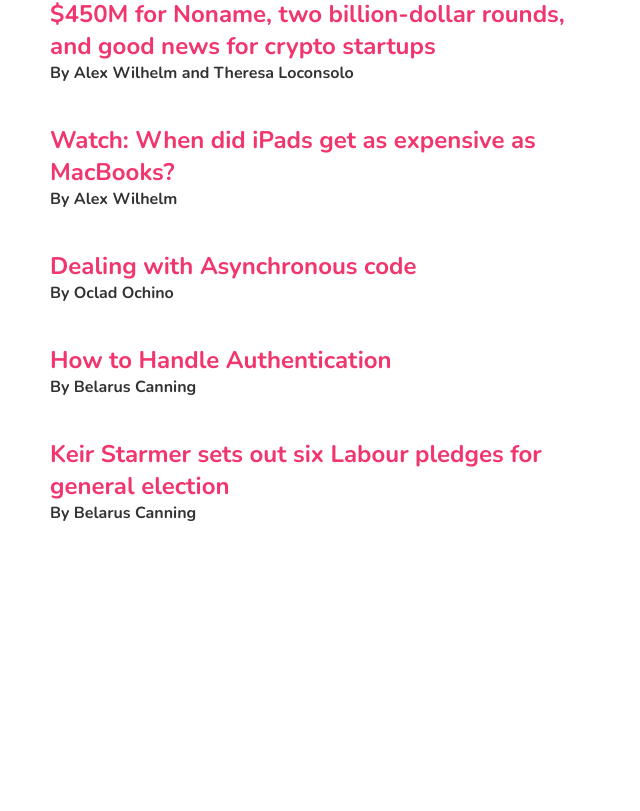
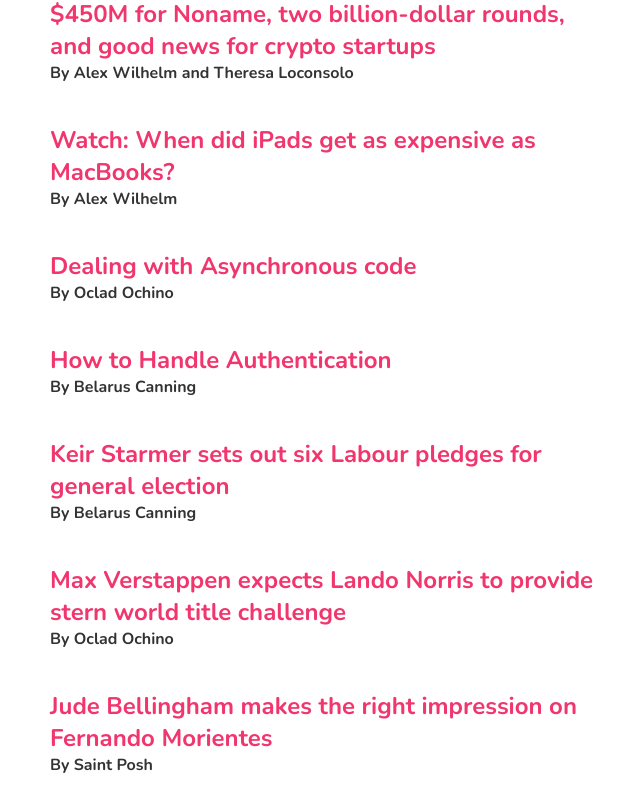
Before and after one commit to abubakrmo/my-blog, a React (Create React App) app: page / in a window 1280 px wide. Shown: the part 251-1062 px from the top of the page, without its empty margins (310-950 px from the left). Before the commit the page ends 825 px from the top, so only its background shows below. Built offline with nearby package versions, Linux system fonts and the light colour scheme; data requests are answered from the project's data file.

Commit message:
redirect function created

```diff
--- a/data/db.json
+++ b/data/db.json
@@ -35,6 +35,18 @@
       "title": "Keir Starmer sets out six Labour pledges for general election",
       "body": "Sir Keir Starmer will unveil a ­six-point plan for Britain under Labour today with an updated version of Tony Blair’s election-winning pledge card. In an effort to distil Labour’s detailed policies into a “retail offer” to voters, Starmer will set out the “first steps” he will take if he becomes minister",
       "author": "Belarus Canning"
+    },
+    {
+      "id": "a113",
+      "title": "Max Verstappen expects Lando Norris to provide stern world title challenge",
+      "body": "Max Verstappen believes Lando Norris is ready to rival him for the world championship as the Red Bull driver cast doubt on his own chances at the Monaco Grand Prix. After his maiden victory in Miami, Norris chased Verstappen all the way to the chequered flag in Imola, finishing less than a second behind the Dutchman.\nNorris is 60 points off the title pace ahead of this weekend’s race in the principality, but Verstappen said: “He (Norris) is really in the mix.",
+      "author": "Oclad Ochino"
+    },
+    {
+      "id": "e3f5",
+      "title": "Jude Bellingham makes the right impression on Fernando Morientes",
+      "body": "The 20-year-old, who is expected to be a key player for England at Euro 2024, has enjoyed a brilliant first season after moving to the Bernabeu from Borussia Dortmund for an initial £88million last summer.\n\nBellingham has scored 23 goals in all competitions for the Spanish champions with 19 coming in the league, which is better than Barcelona’s Robert Lewandowski and surpassed by only Villarreal’s Alexander Sorloth (23) and Girona’s Artem Dovbyk (21).",
+      "author": "Saint Posh"
     }
   ]
 }
--- a/src/createblog.js
+++ b/src/createblog.js
@@ -1,11 +1,11 @@
 import { useState } from "react";
-import { json } from "react-router-dom";
-
+import { useNavigate } from "react-router-dom";
 const CreateBlog = () => {
     const [title, setTitle] = useState('')
     const [body, setBody] = useState('')
     const [author, setAuthor] = useState('Oclad Ochino')
     const [isLoading, setisLoading] = useState(false)
+    const navigate = useNavigate();
 
     const handleSubmit = e => {
         e.preventDefault();
@@ -20,6 +20,7 @@
         .then(()=>{
             console.log('blog created')
             setisLoading(false)
+            navigate('/')
         })
     }
 
```
